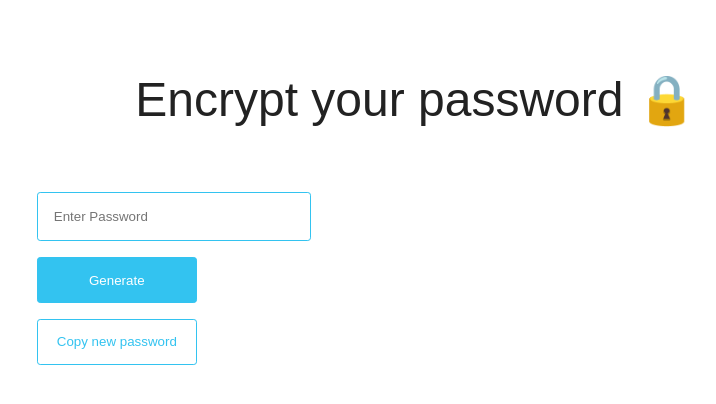
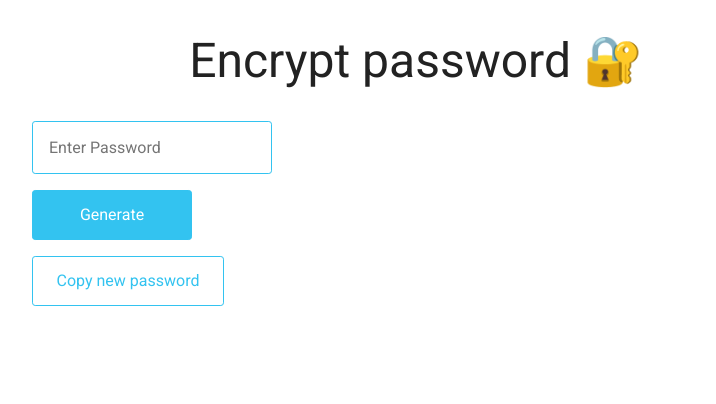
Before and after one commit to AlanPoveda/encypt-password, a Next.js app: page / in a window 1280 px wide. Shown: the top 404 px of the page, without its empty margins (224-940 px from the left). Built offline with nearby package versions, Linux system fonts and the light colour scheme.

Commit message:
Add sass and fixed global style

```diff
--- a/package.json
+++ b/package.json
@@ -12,7 +12,7 @@
     "next": "12.0.7",
     "react": "17.0.2",
     "react-dom": "17.0.2",
-    "sass": "^1.48.0"
+    "sass": "^1.49.0"
   },
   "devDependencies": {
     "@types/node": "17.0.8",
--- a/src/components/Header/header.module.scss
+++ b/src/components/Header/header.module.scss
@@ -7,7 +7,6 @@
     h1{
         font-weight: 100;
         font-size: 3rem;
-        font-family: sans-serif;
         color: var(--title-color);
     }
 }
--- a/src/components/Header/index.tsx
+++ b/src/components/Header/index.tsx
@@ -1,14 +1,11 @@
 import styles from './header.module.scss';
 
-interface HeaderProps {
-    title: string;
-}
 
-export function Header(props: HeaderProps){
+
+export function Header(){
     return(
-        <header className={styles.HeaderStyle}>
-            <title>Encrypt password 🔒</title>
-            <h1>{props.title}</h1>
-        </header>
+        <div className={styles.HeaderStyle}>
+            <h1>Encrypt password 🔐</h1>
+        </div>
     );
 }
--- a/src/components/InputPassword/inputPassword.module.scss
+++ b/src/components/InputPassword/inputPassword.module.scss
@@ -33,7 +33,7 @@
     }
 
     button[type='button'] {
-        width: 10rem;
+        width: 12rem;
         background: white;
         border: 0.1rem solid var(--background-button-color);
         padding: 0.9rem;
@@ -54,7 +54,6 @@
     }
 
     p{
-        font-family: sans-serif;
         color: #2FDD92;
         font-size: 2rem;
         padding-top: 2rem;
--- a/src/pages/_app.tsx
+++ b/src/pages/_app.tsx
@@ -1,8 +1,16 @@
-import type { AppProps } from 'next/app'
+import type { AppProps } from "next/app";
+import { Header } from "../components/Header";
 
+import "../styles/global.scss";
 
 function MyApp({ Component, pageProps }: AppProps) {
-  return <Component {...pageProps} />
+    return (
+        <>
+            <Header />
+
+            <Component {...pageProps} />
+        </>
+    );
 }
 
-export default MyApp
+export default MyApp;
--- /dev/null
+++ b/src/pages/_document.tsx
@@ -0,0 +1,26 @@
+import Document, { Html, Head, Main, NextScript } from "next/document";
+
+export default class App extends Document {
+    render() {
+        return (
+            <Html>
+                <Head>
+                    <link
+                        rel="preconnect"
+                        href="https://fonts.googleapis.com"
+                    />
+
+                    <link
+                        href="https://fonts.googleapis.com/css2?family=Poppins:wght@400;600&family=Roboto:wght@400;700;900&display=swap"
+                        rel="stylesheet"
+                    />
+
+                </Head>
+                <body>
+                    <Main />
+                    <NextScript />
+                </body>
+            </Html>
+        );
+    }
+}
--- a/src/pages/index.tsx
+++ b/src/pages/index.tsx
@@ -1,24 +1,17 @@
 import type { NextPage } from "next";
 import Head from "next/head";
-import Link from "next/link";
-import styled from "../../styles/global.module.scss";
-
-import favIcon from '../../public/favicon.ico'
-
-import { Header } from "../components/Header";
 import { InputPassword } from "../components/InputPassword";
 
-const title = "Encrypt your password 🔒";
 
 const Home: NextPage = () => {
     return (
-        <div className={styled.GlobalStyle}>
+     <>
             <Head>
                 <title>Encrypt your password 🔒</title>
                 <meta name="title" content="Encrypt your password 🔒" />
                 <meta
                     name="description"
-                    content="Encrypt yout password, make the your password the most strong possible."
+                    content="Encrypt your password, make the your password the most strong possible."
                 />
 
                 <meta property="og:type" content="website" />
@@ -29,7 +22,7 @@ const Home: NextPage = () => {
                 <meta property="og:title" content="Encrypt your password 🔒" />
                 <meta
                     property="og:description"
-                    content="Encrypt yout password, make the your password the most strong possible."
+                    content="Encrypt your password, make the your password the most strong possible."
                 />
                 <meta property="og:image" content="" />
 
@@ -47,11 +40,11 @@ const Home: NextPage = () => {
                     content="Encrypt your password, make the your password the most strong possible."
                 />
                 <meta property="twitter:image" content="" />
+            </Head>
 
-            </Head>
-            <Header title={title} />
+
             <InputPassword />
-        </div>
+            </>
     );
 };
 
--- /dev/null
+++ b/src/styles/global.scss
@@ -0,0 +1,15 @@
+*{
+    margin: 0;
+    padding: 0;
+    box-sizing: border-box;
+}
+
+:root{
+    --background-button-color: #33C3F0;
+    --title-color: #222;
+}
+
+
+body, input, textarea, select, button, h1 {
+    font: 400 1rem "Roboto", sans-serif;
+}
--- a/styles/global.module.scss
+++ /dev/null
@@ -1,16 +0,0 @@
-.GlobalStyle {
-
-    --background-button-color: #33C3F0;
-    --title-color: #222;
-    --font-primary: sans-serif
-
-    *{
-        margin: 0;
-        padding: 0;
-        box-sizing: border-box;
-    }
-
-    body {
-        font-family: var(--font-primary);
-    }
-}
```
Also changed, not shown: 2 other files (tests, documents, lock files or other folders).
